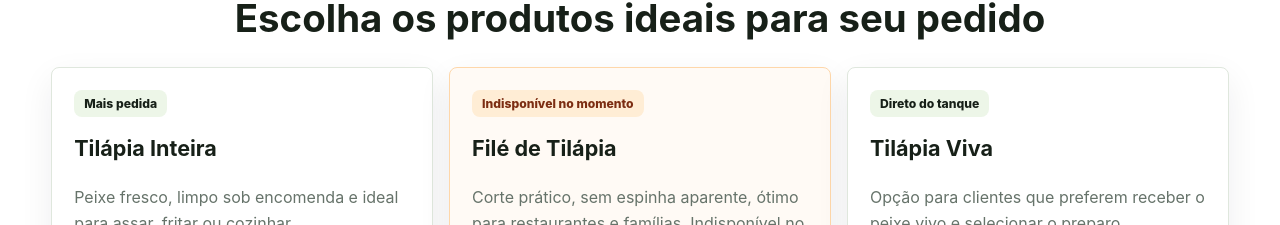
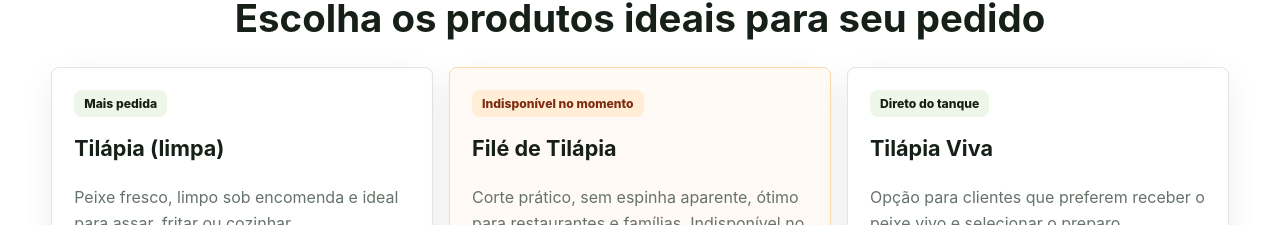
Before and after one commit to alysson0111/site-tilapia, a React (Vite) app: page / in a window 1280 px wide. Shown: the part 875-1100 px from the top of the page. Built offline with nearby package versions, Linux system fonts and the light colour scheme.

Commit message:
Renomeia tilapia inteira para tilapia limpa

```diff
--- a/src/App.jsx
+++ b/src/App.jsx
@@ -9,7 +9,7 @@ const ORDER_TEXT =
 
 const products = [
   {
-    name: "Tilápia Inteira",
+    name: "Tilápia (limpa)",
     price: 17.99,
     badge: "Mais pedida",
     description: "Peixe fresco, limpo sob encomenda e ideal para assar, fritar ou cozinhar.",
```
